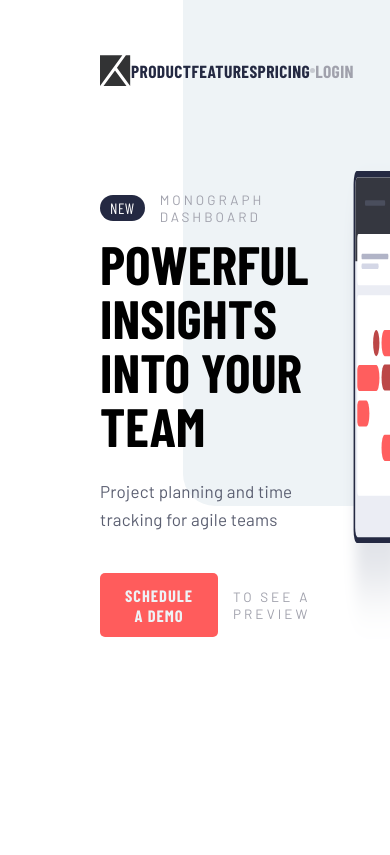
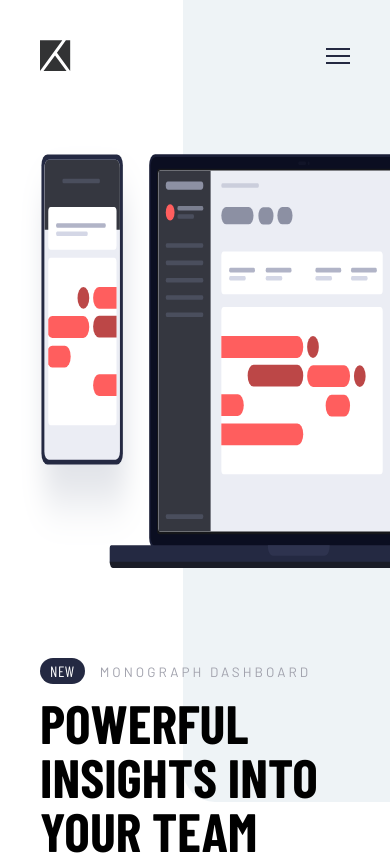
Before and after one commit to VasuBeachoo/project-tracking-intro, a React (Create React App) app: page / in a window 390 px wide. Shown: the top 855 px of the page. Built offline with nearby package versions, Linux system fonts and the light colour scheme.

Commit message:
Make layout responsive

```diff
--- a/src/App.js
+++ b/src/App.js
@@ -1,13 +1,16 @@
+import { useState, useEffect } from "react";
 import Header from "./components/Header";
 import Link from "./components/Link";
+import Button from "./components/Button";
 import introImg from "./assets/illustration-devices.svg";
 import "./css/style.css";
 
 const App = () => {
   let key = 0;
-  const CIRCLE_TYPE = "circle";
+  const DIVIDER_TYPE = "divider";
   const BLACK_COLOR = "black";
   const GREY_COLOR = "grey";
+  const mobileWidth = 950;
 
   const navLinks = [
     {
@@ -23,7 +26,7 @@ const App = () => {
       color: BLACK_COLOR,
     },
     {
-      type: CIRCLE_TYPE,
+      type: DIVIDER_TYPE,
     },
     {
       text: "LOGIN",
@@ -31,11 +34,22 @@ const App = () => {
     },
   ];
 
+  const [menu, setMenu] = useState(false);
+
+  useEffect(() => {
+    window.addEventListener("resize", resizeWindow);
+    return () => window.removeEventListener("resize", resizeWindow);
+  });
+
+  function resizeWindow() {
+    if (window.innerWidth > mobileWidth) setMenu(false);
+  }
+
   function renderLinks(block, links) {
     return links.map((link) => {
       if (link.type) {
-        if (link.type === CIRCLE_TYPE) {
-          return <div key={key++} className={`${block}__circle`}></div>;
+        if (link.type === DIVIDER_TYPE) {
+          return <div key={key++} className={`${block}__divider`}></div>;
         }
       } else {
         return (
@@ -49,7 +63,14 @@ const App = () => {
   return (
     <div className="page-container">
       <div className="page">
-        <Header navLinks={renderLinks("header", navLinks)} />
+        <Header
+          navLinks={renderLinks("header", navLinks)}
+          menu={menu}
+          setMenu={setMenu}
+        />
+        {menu && (
+          <section className="menu">{renderLinks("menu", navLinks)}</section>
+        )}
         <section className="intro">
           <div className="intro__text-container">
             <div className="intro__tag-container">
@@ -61,7 +82,7 @@ const App = () => {
               Project planning and time tracking for agile teams
             </p>
             <div className="intro__btn-container">
-              <button className="intro__btn">SCHEDULE A DEMO</button>
+              <Button block="intro" text="SCHEDULE A DEMO" />
               <p className="intro__light-paragraph">TO SEE A PREVIEW</p>
             </div>
           </div>
--- /dev/null
+++ b/src/components/Button.jsx
@@ -0,0 +1,5 @@
+const Button = ({ block, text }) => {
+  return <button className={`${block}__btn`}>{text}</button>;
+};
+
+export default Button;
--- a/src/components/Header.jsx
+++ b/src/components/Header.jsx
@@ -1,12 +1,29 @@
 import logo from "../assets/logo.svg";
+import menuOpen from "../assets/icon-hamburger.svg";
+import menuClose from "../assets/icon-close.svg";
 
-const Header = ({ navLinks }) => {
+const Header = ({ navLinks, menu, setMenu }) => {
   const block = "header";
 
   return (
     <section className={`${block}`}>
       <img src={logo} alt="logo" className={`${block}__logo`} />
       <div className={`${block}__links`}>{navLinks}</div>
+      {menu ? (
+        <img
+          src={menuClose}
+          alt="menu-close"
+          className={`${block}__menu-close`}
+          onClick={() => setMenu(false)}
+        />
+      ) : (
+        <img
+          src={menuOpen}
+          alt="menu-open"
+          className={`${block}__menu-open`}
+          onClick={() => setMenu(true)}
+        />
+      )}
     </section>
   );
 };
--- a/src/css/style.css
+++ b/src/css/style.css
@@ -18,6 +18,7 @@ body {
       -ms-flex-align: start;
           align-items: flex-start;
   min-height: 100vh;
+  overflow: hidden;
 }
 
 .page {
@@ -62,6 +63,34 @@ body {
   width: 31px;
 }
 
+.header__menu-open {
+  display: none;
+}
+
+.header__menu-open:hover {
+  cursor: pointer;
+}
+
+@media (max-width: 950px) {
+  .header__menu-open {
+    display: block;
+  }
+}
+
+.header__menu-close {
+  display: none;
+}
+
+.header__menu-close:hover {
+  cursor: pointer;
+}
+
+@media (max-width: 950px) {
+  .header__menu-close {
+    display: block;
+  }
+}
+
 .header__links {
   display: -webkit-box;
   display: -ms-flexbox;
@@ -104,13 +133,69 @@ body {
   color: #a0a1ac;
 }
 
-.header__circle {
+.header__divider {
   width: 5px;
   height: 5px;
   background-color: #a0a1ac;
   border: none;
   border-radius: 100%;
   opacity: 0.5;
+}
+
+.menu {
+  display: -webkit-box;
+  display: -ms-flexbox;
+  display: flex;
+  -webkit-box-orient: vertical;
+  -webkit-box-direction: normal;
+      -ms-flex-direction: column;
+          flex-direction: column;
+  -ms-flex-pack: distribute;
+      justify-content: space-around;
+  -webkit-box-align: center;
+      -ms-flex-align: center;
+          align-items: center;
+  position: absolute;
+  top: 20%;
+  width: 80%;
+  height: 200px;
+  background-color: white;
+  -webkit-box-shadow: rgba(0, 0, 0, 0.16) 0px 3px 6px, rgba(0, 0, 0, 0.23) 0px 3px 6px;
+          box-shadow: rgba(0, 0, 0, 0.16) 0px 3px 6px, rgba(0, 0, 0, 0.23) 0px 3px 6px;
+  padding: 25px 0;
+  z-index: 2;
+}
+
+.menu__link {
+  -webkit-user-select: none;
+     -moz-user-select: none;
+      -ms-user-select: none;
+          user-select: none;
+  font-family: "Barlow Condensed", sans-serif;
+  font-size: 20px;
+  font-weight: 700;
+  letter-spacing: 0.4px;
+  margin: 0;
+}
+
+.menu__link:hover {
+  cursor: pointer;
+  text-decoration: underline;
+}
+
+.menu__link--black {
+  color: #242942;
+}
+
+.menu__link--grey {
+  color: #a0a1ac;
+}
+
+.menu__divider {
+  width: 90%;
+  height: 2px;
+  background-color: #a0a1ac;
+  opacity: 0.25;
 }
 
 .intro {
@@ -286,4 +371,42 @@ body {
   border-radius: 0 0 0 2em;
   z-index: -1;
 }
+
+@media (max-width: 950px) {
+  .header {
+    padding: 40px 40px 0 40px;
+  }
+  .header__links {
+    display: none;
+  }
+  .intro {
+    display: -webkit-box;
+    display: -ms-flexbox;
+    display: flex;
+    -webkit-box-orient: vertical;
+    -webkit-box-direction: reverse;
+        -ms-flex-direction: column-reverse;
+            flex-direction: column-reverse;
+    -webkit-box-pack: start;
+        -ms-flex-pack: start;
+            justify-content: flex-start;
+    -webkit-box-align: center;
+        -ms-flex-align: center;
+            align-items: center;
+    padding: 0 0 0 40px;
+    margin: 0 0 50px 0;
+  }
+  .intro__img-container {
+    padding: 0 0 0 20vw;
+    margin: 0 0 90px 0;
+  }
+  .intro__img {
+    min-width: 120vw;
+    min-height: 50vh;
+    max-height: 60vh;
+  }
+  .bg-pattern {
+    height: 95vh;
+  }
+}
 /*# sourceMappingURL=style.css.map */
--- a/src/css/style.scss
+++ b/src/css/style.scss
@@ -18,7 +18,10 @@ $colors: (
 $heading-font: "Barlow Condensed", sans-serif;
 $body-font: "Barlow", sans-serif;
 
-$page-padding: 100px;
+$desktop-padding: 100px;
+$mobile-padding: 40px;
+
+$mobile-width: 950px;
 
 ///////////////////////////////////////
 // MIXINS /////////////////////////////
@@ -128,6 +131,24 @@ $page-padding: 100px;
   }
 }
 
+@mixin menu-icon() {
+  display: none;
+
+  &:hover {
+    cursor: pointer;
+  }
+
+  @include mobile() {
+    display: block;
+  }
+}
+
+@mixin mobile() {
+  @media (max-width: $mobile-width) {
+    @content;
+  }
+}
+
 ///////////////////////////////////////
 // FUNCTIONS //////////////////////////
 
@@ -145,6 +166,7 @@ body {
 .page-container {
   @include flex(row, center, flex-start);
   min-height: 100vh;
+  overflow: hidden;
 }
 
 .page {
@@ -155,11 +177,19 @@ body {
 .header {
   @include flex(row, space-between, center);
   @include section();
-  padding: 55px $page-padding 0;
+  padding: 55px $desktop-padding 0;
   margin: 0 0 75px 0;
 
   &__logo {
     width: 31px;
+  }
+
+  &__menu-open {
+    @include menu-icon();
+  }
+
+  &__menu-close {
+    @include menu-icon();
   }
 
   &__links {
@@ -171,15 +201,38 @@ body {
     @include link(17.5px);
   }
 
-  &__circle {
+  &__divider {
     @include circle(5px, color(Grayish-Blue));
+  }
+}
+
+.menu {
+  @include flex(column, space-around, center);
+  position: absolute;
+  top: 20%;
+  width: 80%;
+  height: 200px;
+  background-color: color(White);
+  box-shadow: rgba(0, 0, 0, 0.16) 0px 3px 6px, rgba(0, 0, 0, 0.23) 0px 3px 6px;
+  padding: 25px 0;
+  z-index: 2;
+
+  &__link {
+    @include link(20px);
+  }
+
+  &__divider {
+    width: 90%;
+    height: 2px;
+    background-color: color(Grayish-Blue);
+    opacity: 0.25;
   }
 }
 
 .intro {
   @include flex(row, flex-start, center);
   @include section();
-  padding: 0 0 0 $page-padding;
+  padding: 0 0 0 $desktop-padding;
   margin: 0 0 70px 0;
 
   &__text-container {
@@ -243,3 +296,34 @@ body {
   border-radius: 0 0 0 2em;
   z-index: -1;
 }
+
+@include mobile() {
+  .header {
+    padding: $mobile-padding $mobile-padding 0 $mobile-padding;
+
+    &__links {
+      display: none;
+    }
+  }
+
+  .intro {
+    @include flex(column-reverse, flex-start, center);
+    padding: 0 0 0 $mobile-padding;
+    margin: 0 0 $mobile-padding + 10px 0;
+
+    &__img-container {
+      padding: 0 0 0 20vw;
+      margin: 0 0 90px 0;
+    }
+
+    &__img {
+      min-width: 120vw;
+      min-height: 50vh;
+      max-height: 60vh;
+    }
+  }
+
+  .bg-pattern {
+    height: 95vh;
+  }
+}
```
